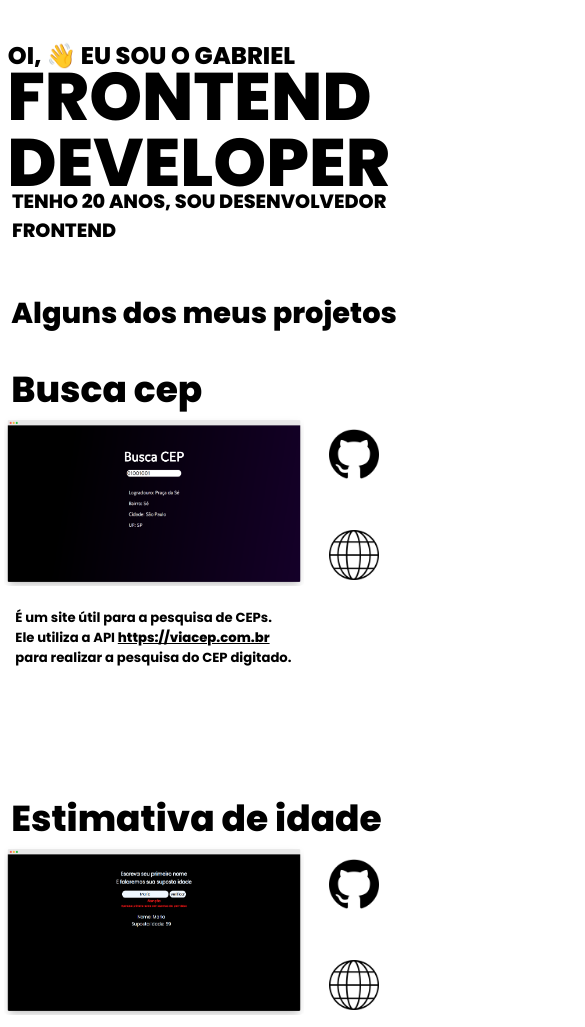
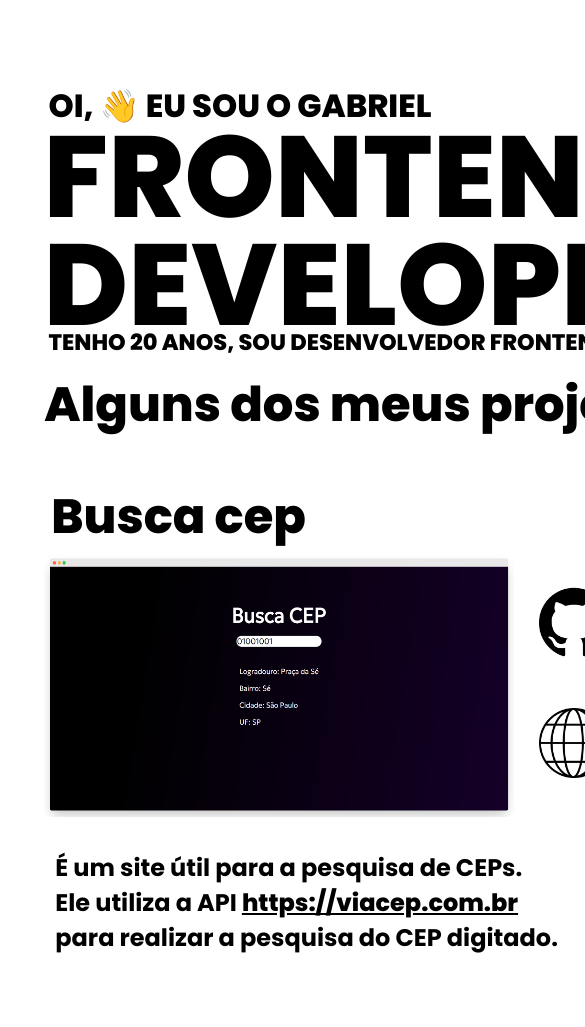
Before and after one commit to Salasario20/meu-portfolio, a plain HTML site: page index.html in a window 390 px wide. Shown: the top 1027 px of the page, 585 px wide, since content can reach past the window. Drawn offline with Linux system fonts and the light colour scheme.

Commit message:
Responsividade terminada

```diff
--- a/css/styles.css
+++ b/css/styles.css
@@ -268,18 +268,7 @@ h1{
     transform: scale(1.02);
 }
 
-.div-links {
-    display: flex;
-    flex-direction: row;
 
-}
-
-.img-ghit {
-    padding-left: 30%;
-    top: -9%;
-    position: relative;
-    transition: transform 0.5s, color 0.5s;
-}
 
 
 .div-projetos {
@@ -515,3 +504,192 @@ width: 20px;
     }
 
     }
+
+    @media screen and (max-width: 768px) {
+
+        .div-externa{
+            position: relative;
+            left: -1%;
+            top: -30%;
+            height: 145%;
+            width: 407px;
+            margin: 0%;
+          }
+          .h2-projetos {
+            position: relative;
+            font-size: 300%;
+            margin-bottom: 0%;
+            width: 650px;
+            left: -0px;
+            top: -0px;
+        }
+
+        h1{
+            margin: 0px;
+            top: -10%;
+
+        }
+        .div-inicial {
+            position: relative;
+            height: 320px;
+            width: 730px;
+            left: -350px;
+            top: -150px;
+
+        }
+
+        .h3-oi {
+            position: relative;
+            left: 4%;
+            font-size:200%;
+            top: 20%;
+            margin: 0%;
+        }
+
+        .h2-projeto1 {
+            position: relative;
+            margin-bottom: -1px;
+            top: 30%;
+            font-size: 200%;
+            height:500%;
+            width: 625px;
+            left: 7px;
+
+        }
+
+        .h1-front,
+        .h1-dev {
+            position: relative;
+            font-size: 720%;
+            margin: -9%;
+            top: 90px;
+            left: 90px;
+
+        }
+
+        .h4-anos {
+            position: relative;
+            left: 4%;
+            font-size: 140%;
+            margin: 0px;
+            top: 110px;
+        }
+
+        .p-descricao {
+            position: relative;
+            font-weight: 700;
+            font-size:100%;
+           left: 0%;
+            text-align: left;
+
+        }
+
+        .link-1 {
+
+            font-size: 110%;
+            width: 20px;
+            margin-top: -10%;
+            margin-bottom: -8%;
+
+        }
+
+        .div-projeto {
+            position: relative;
+            width: 620px;
+            height: 700px;
+            top: 100%;
+
+        }
+
+        .img {
+
+            left: 2px;
+            border-radius: 2%;
+            top: 80px;
+            transition: transform 0.5s, color 0.5s;
+            width: 470px;
+            height: 265px;
+
+        }
+
+        .img:hover {
+            transform: scale(1.02);
+        }
+
+        .div-links {
+            display: flex;
+            flex-direction: row;
+
+        }
+
+        .img-ghit {
+            padding-left: 25px;
+            top: 15%;
+            position: relative;
+            transition: transform 0.5s, color 0.5s;
+            width: 70px;
+            height: 70px;
+        }
+
+
+        .div-projetos {
+            position: relative;
+            top: 1px;
+            height: 1900px;
+            left: 40px;
+            width: 320px;
+
+        }
+
+
+
+        .img-gmail{
+        position: absolute;
+        height: 40px;
+        width: 40px;
+        top: 18%;
+        left: 1%;
+        transition: transform 0.5s, color 0.5s;
+
+        }
+        .p-gamail{
+            font-size: 50%;
+            position: absolute;
+            left: 21%;
+            top:18%;
+            transition: transform 0.5s, color 0.5s;
+            margin: 0%;
+
+        }
+
+        .img-tel{
+        position: absolute;
+        top: 34%;
+        left: 4px;
+        transition: transform 0.5s, color 0.5s;
+        height: 40px;
+        width: 40px;
+
+        }
+        .p-tel{
+
+            font-size: 50%;
+            position: absolute;
+            left: 22%;
+            top: 29%;
+            transition: transform 0.5s, color 0.5s;
+        }
+        .a-link{
+
+           position: relative;
+           width: 10px;
+           height: 10px;
+        }
+        footer{
+            position: relative;
+            width: 300px;
+            height: 450px;
+            left: 10px;
+        }
+
+        }
--- a/index.html
+++ b/index.html
@@ -113,7 +113,7 @@
         </div>
 
     </div>
-    <footer class="footer-1">
+    <footer >
 
     </footer>
 </body>
```
